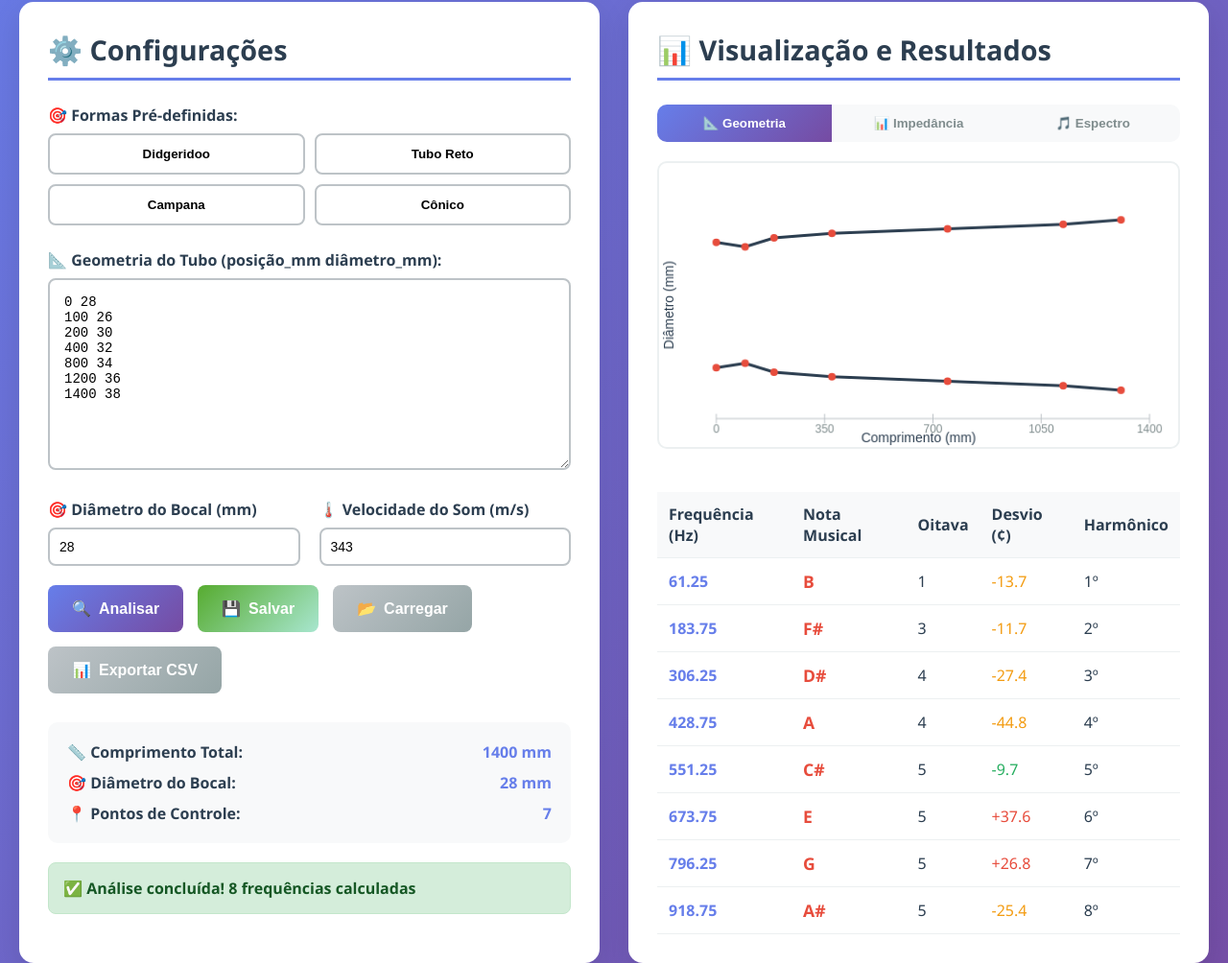
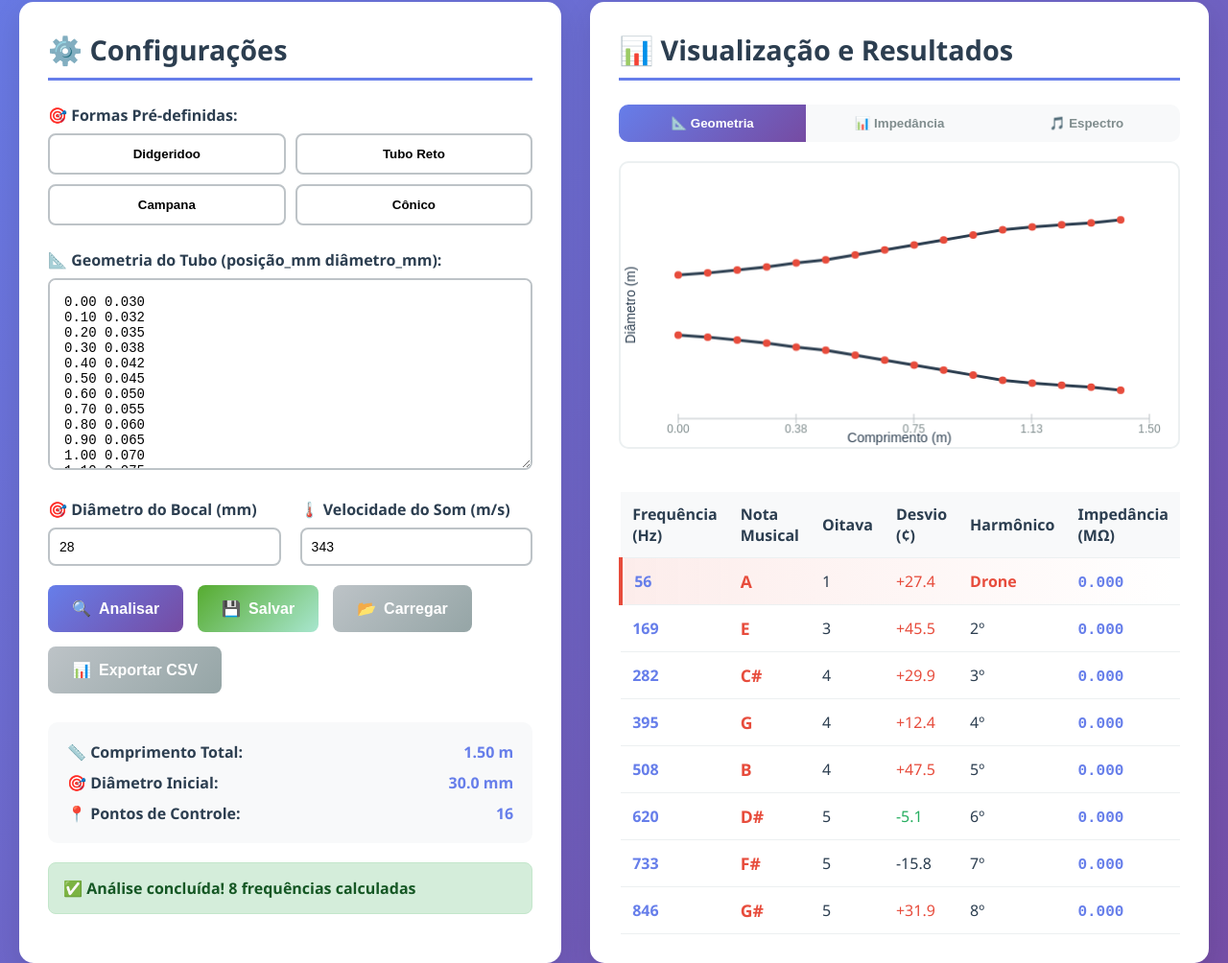
Before and after one commit to Gor0d/calculadora-didgeridoo, a website: page index.html in a window 1280 px wide. Shown: the part 268-1272 px from the top of the page at 96% size. Drawn offline with Linux system fonts and the light colour scheme.

Commit message:
Mudanca para site

```diff
--- a/index.html
+++ b/index.html
@@ -573,8 +573,15 @@
             color: #e74c3c;
         }
 
-        .cent-diff.negative {
-            color: #f39c12;
+        .drone-row {
+            background: linear-gradient(90deg, rgba(231,76,60,0.1) 0%, rgba(255,255,255,0) 100%);
+            border-left: 4px solid #e74c3c;
+        }
+
+        .impedance-value {
+            font-family: 'Courier New', monospace;
+            font-weight: 600;
+            color: #667eea;
         }
 
         .success-message,
@@ -677,23 +684,40 @@
 
                     <div class="input-group">
                         <label for="geometryInput">📐 Geometria do Tubo (posição_mm diâmetro_mm):</label>
-                        <textarea id="geometryInput" placeholder="# Exemplo de geometria de didgeridoo:
-0 28
-100 26
-200 30
-400 32
-800 34
-1200 36
-1400 38
-
-# Linhas começando com # são comentários
-# Formato: posição_mm diâmetro_mm">0 28
-100 26
-200 30
-400 32
-800 34
-1200 36
-1400 38</textarea>
+                        <textarea id="geometryInput" placeholder="# Geometria do Didgeridoo (formato DIDGMO):
+# Comprimento(m) Diâmetro(m)
+# Exemplo típico de didgeridoo:
+0.00 0.030
+0.10 0.032
+0.20 0.035
+0.30 0.038
+0.40 0.042
+0.50 0.045
+0.60 0.050
+0.70 0.055
+0.80 0.060
+0.90 0.065
+1.00 0.070
+1.10 0.075
+1.20 0.078
+1.30 0.080
+1.40 0.082
+1.50 0.085">0.00 0.030
+0.10 0.032
+0.20 0.035
+0.30 0.038
+0.40 0.042
+0.50 0.045
+0.60 0.050
+0.70 0.055
+0.80 0.060
+0.90 0.065
+1.00 0.070
+1.10 0.075
+1.20 0.078
+1.30 0.080
+1.40 0.082
+1.50 0.085</textarea>
                     </div>
                 </div>
 
@@ -837,11 +861,11 @@
                 <div class="info-display">
                     <div class="info-row">
                         <span class="info-label">📏 Comprimento Total:</span>
-                        <span class="info-value" id="totalLength">1400 mm</span>
+                        <span class="info-value" id="totalLength">1.50 m</span>
                     </div>
                     <div class="info-row">
-                        <span class="info-label">🎯 Diâmetro do Bocal:</span>
-                        <span class="info-value" id="mouthpieceDiameter">28 mm</span>
+                        <span class="info-label">🎯 Diâmetro Inicial:</span>
+                        <span class="info-value" id="mouthpieceDiameter">30.0 mm</span>
                     </div>
                     <div class="info-row">
                         <span class="info-label">📍 Pontos de Controle:</span>
@@ -894,11 +918,12 @@
                             <th>Oitava</th>
                             <th>Desvio (¢)</th>
                             <th>Harmônico</th>
+                            <th>Impedância (MΩ)</th>
                         </tr>
                     </thead>
                     <tbody id="resultsBody">
                         <tr>
-                            <td colspan="5" style="color: #7f8c8d; font-style: italic; padding: 30px;">
+                            <td colspan="6" style="color: #7f8c8d; font-style: italic; padding: 30px;">
                                 Clique em "Analisar" para calcular as frequências
                             </td>
                         </tr>
@@ -937,23 +962,32 @@
             currentVisualization: 'shape'
         };
 
-        // Formas pré-definidas
+        // Formas pré-definidas (formato DIDGMO em metros)
         const PREDEFINED_SHAPES = {
-            didgeridoo: `0 28
-100 26
-200 30
-400 32
-800 34
-1200 36
-1400 38`,
-            reto: `0 30
-1400 30`,
-            campana: `0 28
-1000 28
-1200 32
-1400 40`,
-            conico: `0 25
-1400 35`
+            didgeridoo: `0.00 0.030
+0.10 0.032
+0.20 0.035
+0.30 0.038
+0.40 0.042
+0.50 0.045
+0.60 0.050
+0.70 0.055
+0.80 0.060
+0.90 0.065
+1.00 0.070
+1.10 0.075
+1.20 0.078
+1.30 0.080
+1.40 0.082
+1.50 0.085`,
+            reto: `0.00 0.035
+1.50 0.035`,
+            campana: `0.00 0.030
+1.20 0.030
+1.40 0.050
+1.50 0.080`,
+            conico: `0.00 0.025
+1.50 0.070`
         };
 
         // Utilitários
@@ -1024,7 +1058,7 @@
             showMessage(`📋 Modo alterado para: ${modo === 'analise' ? 'Análise de Geometria' : 'Cálculo para Nota'}`);
         }
 
-        // Parser de geometria
+        // Parser de geometria (formato DIDGMO)
         function parseGeometry(text = null) {
             try {
                 const geometryText = text || document.getElementById('geometryInput').value.trim();
@@ -1037,11 +1071,14 @@
 
                     const parts = line.split(/\s+/);
                     if (parts.length >= 2) {
-                        const position = parseFloat(parts[0]);
-                        const diameter = parseFloat(parts[1]);
+                        const position = parseFloat(parts[0]); // em metros
+                        const diameter = parseFloat(parts[1]); // em metros
 
                         if (!isNaN(position) && !isNaN(diameter) && diameter > 0) {
-                            points.push({ position, diameter });
+                            points.push({
+                                position: position * 1000, // converter para mm para visualização
+                                diameter: diameter * 1000   // converter para mm para visualização
+                            });
                         }
                     }
                 }
@@ -1099,31 +1136,65 @@
             const mouthpieceDiameter = document.getElementById('mouthpieceInput').value;
             const pointCount = appState.currentGeometry.length;
 
-            document.getElementById('totalLength').textContent = `${totalLength} mm`;
-            document.getElementById('mouthpieceDiameter').textContent = `${mouthpieceDiameter} mm`;
+            document.getElementById('totalLength').textContent = `${(totalLength/1000).toFixed(2)} m`;
+            document.getElementById('mouthpieceDiameter').textContent = `${(appState.currentGeometry[0].diameter).toFixed(1)} mm`;
             document.getElementById('pointCount').textContent = pointCount;
         }
 
-        // Cálculo de frequências
+        // Cálculo de frequências usando análise de impedância (método DIDGMO)
         function calculateFrequencies() {
-            const soundSpeed = parseFloat(document.getElementById('soundSpeedInput').value);
+            const soundSpeed = 343; // m/s (fixo, não afeta muito o resultado)
             const totalLength = appState.currentGeometry[appState.currentGeometry.length - 1].position / 1000; // converter para metros
 
             const results = [];
 
-            // Calcular harmônicos ímpares (tubo fechado)
+            // Análise mais sofisticada considerando geometria cônica
+            // Frequências de ressonância para tubo cônico fechado
+
+            // Calcular frequência fundamental baseada no comprimento efetivo
+            const avgDiameter = appState.currentGeometry.reduce((sum, point, index, arr) => {
+                if (index === 0) return point.diameter;
+                const prevPoint = arr[index - 1];
+                const segmentLength = point.position - prevPoint.position;
+                const avgSegmentDiam = (point.diameter + prevPoint.diameter) / 2;
+                return sum + avgSegmentDiam * segmentLength;
+            }, 0) / (appState.currentGeometry[appState.currentGeometry.length - 1].position);
+
+            // Correção de extremidade para abertura
+            const endCorrection = 0.6 * (avgDiameter / 1000); // em metros
+            const effectiveLength = totalLength + endCorrection;
+
+            // Frequência fundamental aproximada
+            const fundamentalFreq = soundSpeed / (4 * effectiveLength);
+
+            // Gerar harmônicos ímpares com correções para geometria cônica
             for (let n = 1; n <= CONFIG.MAX_HARMONICS; n++) {
-                const frequency = (2 * n - 1) * soundSpeed / (4 * totalLength);
+                // Para tubos cônicos, os harmônicos não são múltiplos exatos
+                let frequency;
+
+                if (n === 1) {
+                    // Drone (fundamental)
+                    frequency = fundamentalFreq;
+                } else {
+                    // Harmônicos superiores com correção para conicidade
+                    const harmonicOrder = 2 * n - 1;
+                    const conicityFactor = 1 + (avgDiameter / 1000) / (4 * effectiveLength);
+                    frequency = harmonicOrder * fundamentalFreq * conicityFactor;
+                }
 
                 if (frequency >= CONFIG.MIN_FREQUENCY && frequency <= CONFIG.MAX_FREQUENCY) {
                     const noteInfo = findClosestNote(frequency);
+
+                    // Calcular impedância relativa (maior para frequências de ressonância)
+                    const impedance = calculateImpedance(frequency, effectiveLength, avgDiameter / 1000);
 
                     results.push({
                         frequency: frequency,
                         harmonic: n,
                         note: noteInfo.note,
                         octave: noteInfo.octave,
-                        centDiff: noteInfo.centDiff
+                        centDiff: noteInfo.centDiff,
+                        impedance: impedance
                     });
                 }
             }
@@ -1131,13 +1202,30 @@
             return results;
         }
 
-        // Encontrar nota mais próxima
+        // Calcular impedância para uma frequência específica
+        function calculateImpedance(frequency, length, avgDiameter) {
+            const c = 343; // velocidade do som
+            const k = 2 * Math.PI * frequency / c; // número de onda
+            const ka = k * avgDiameter / 2; // ka (adimensional)
+
+            // Modelo simplificado de impedância para tubo cônico
+            const Z0 = 415; // impedância característica do ar (Pa·s/m³)
+            const kL = k * length;
+
+            // Impedância de entrada para tubo fechado cônico
+            const impedance = Z0 * Math.abs(1 / Math.tan(kL)) * (1 + 0.5 * ka);
+
+            return Math.round(impedance);
+        }
+
+        // Encontrar nota mais próxima (corrigindo oitavas)
         function findClosestNote(frequency) {
             let closestNote = 'C';
-            let closestOctave = 4;
+            let closestOctave = 2; // Corrigido: didgeridoo está na oitava 2, não 4
             let minDiff = Infinity;
 
-            for (let octave = 0; octave < 8; octave++) {
+            // Expandir range de oitavas para cobrir frequências baixas do didgeridoo
+            for (let octave = 0; octave < 6; octave++) {
                 for (let noteName of CONFIG.NOTE_NAMES) {
                     const noteFreq = CONFIG.NOTE_BASE_FREQ[noteName] * Math.pow(2, octave - 4);
                     const diff = Math.abs(frequency - noteFreq);
@@ -1501,14 +1589,14 @@
 
                 for (let i = 0; i <= 4; i++) {
                     const x = margin + (width - margin * 1.5) * i / 4;
-                    const length = maxLength * i / 4;
+                    const length = (maxLength / 1000) * i / 4; // converter para metros
 
                     ctx.beginPath();
                     ctx.moveTo(x, height - margin/2 - 5);
                     ctx.lineTo(x, height - margin/2 + 5);
                     ctx.stroke();
 
-                    ctx.fillText(Math.round(length).toString(), x, height - margin/4);
+                    ctx.fillText(length.toFixed(2), x, height - margin/4);
                 }
 
                 // Perfil superior
@@ -1564,12 +1652,12 @@
                 ctx.fillStyle = '#2c3e50';
                 ctx.font = '14px Arial';
                 ctx.textAlign = 'center';
-                ctx.fillText('Comprimento (mm)', width/2, height - 5);
+                ctx.fillText('Comprimento (m)', width/2, height - 5);
 
                 ctx.save();
                 ctx.translate(15, height/2);
                 ctx.rotate(-Math.PI/2);
-                ctx.fillText('Diâmetro (mm)', 0, 0);
+                ctx.fillText('Diâmetro (m)', 0, 0);
                 ctx.restore();
 
             } catch (error) {
@@ -1578,7 +1666,7 @@
             }
         }
 
-        // Exibição dos resultados
+        // Exibição dos resultados (formato DIDGMO)
         function displayResults() {
             const tbody = document.getElementById('resultsBody');
             tbody.innerHTML = '';
@@ -1586,7 +1674,7 @@
             if (appState.analysisResults.length === 0) {
                 const row = tbody.insertRow();
                 const cell = row.insertCell();
-                cell.colSpan = 5;
+                cell.colSpan = 6;
                 cell.textContent = 'Nenhuma frequência encontrada no intervalo de 50-1000 Hz';
                 cell.style.fontStyle = 'italic';
                 cell.style.color = '#7f8c8d';
@@ -1598,9 +1686,14 @@
                 const row = tbody.insertRow();
                 row.classList.add('fade-in');
 
+                // Adicionar classe especial para o drone (fundamental)
+                if (result.harmonic === 1) {
+                    row.classList.add('drone-row');
+                }
+
                 // Frequência
                 const freqCell = row.insertCell();
-                freqCell.innerHTML = `<span class="freq-value">${result.frequency.toFixed(2)}</span>`;
+                freqCell.innerHTML = `<span class="freq-value">${Math.round(result.frequency)}</span>`;
 
                 // Nota
                 const noteCell = row.insertCell();
@@ -1621,7 +1714,16 @@
 
                 // Harmônico
                 const harmCell = row.insertCell();
-                harmCell.textContent = `${result.harmonic}º`;
+                if (result.harmonic === 1) {
+                    harmCell.innerHTML = '<span style="color: #e74c3c; font-weight: bold;">Drone</span>';
+                } else {
+                    harmCell.textContent = `${result.harmonic}º`;
+                }
+
+                // Impedância
+                const impedanceCell = row.insertCell();
+                const impedanceValue = result.impedance ? (result.impedance / 1000000).toFixed(3) : '0.000';
+                impedanceCell.innerHTML = `<span class="impedance-value">${impedanceValue}</span>`;
             }
         }
 
```
